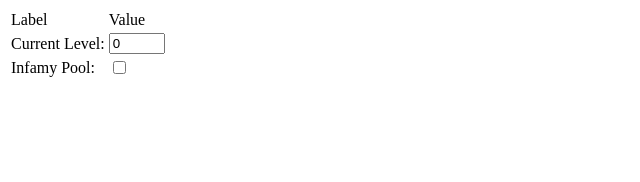
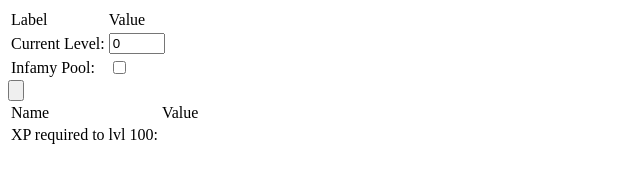
Before and after one commit to Scoobydowsky/Payday2-Cook_off_calculator, a plain HTML site: page index.html in a window 1280 px wide. Shown: the whole page, without its empty margins (0-640 px from the left). Drawn offline with Linux system fonts and the light colour scheme.

Commit message:
Created button what are calling class 'calculate' to count data from form

```diff
--- a/index.html
+++ b/index.html
@@ -4,6 +4,7 @@
     <meta name="viewport"
           content="width=device-width, user-scalable=no, initial-scale=1.0, maximum-scale=1.0, minimum-scale=1.0">
     <meta http-equiv="X-UA-Compatible" content="ie=edge">
+    <script src="calculate.js"></script>
     <title>Document</title>
 </head>
 <body>
@@ -21,9 +22,20 @@
             <td><input type="checkbox" id="infamy-pool-leveling"></td>
         </tr>
     </table>
-
+<input type="button" onclick="var calculator = new Calculate(); ">
 </div>
-
+<div id="output-table">
+    <table>
+        <tr>
+            <td>Name</td>
+            <td>Value</td>
+        </tr>
+        <tr>
+            <td>XP required to lvl 100: </td>
+            <td id="xp-to-100-lvl"></td>
+        </tr>
+    </table>
+</div>
 
 </body>
 </html>
```
